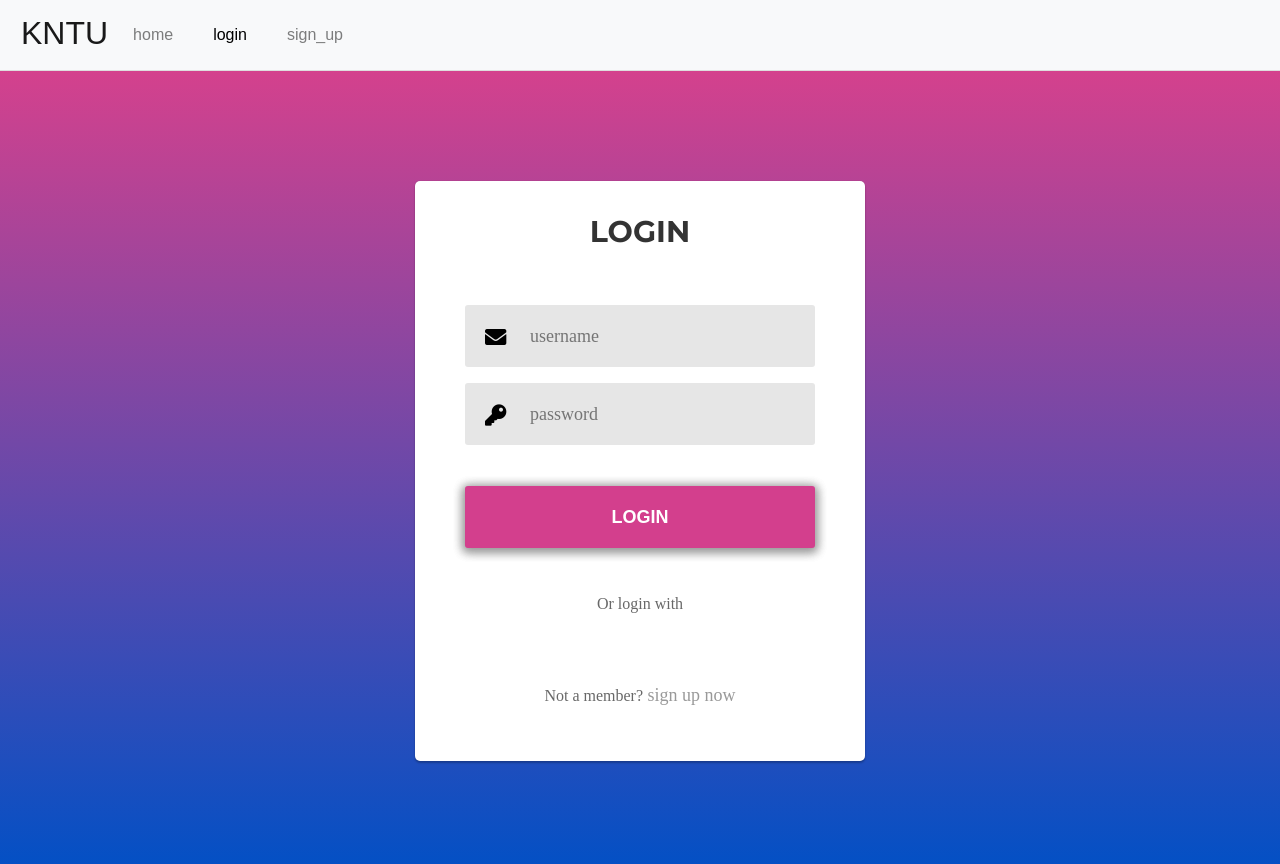
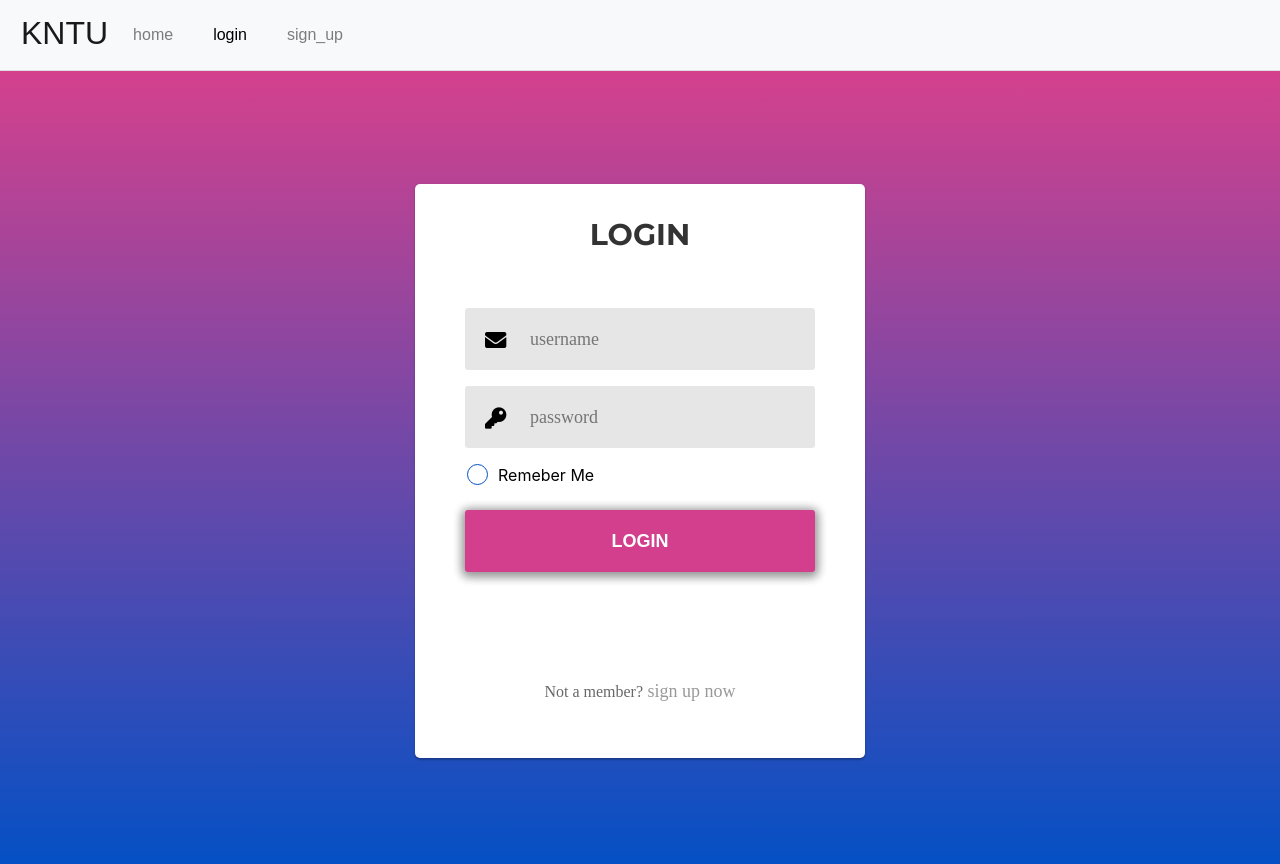
Before and after one commit to shamohamin/gitlab-project, a React (Create React App) app: page /#/login in a window 1280 px wide. Shown: the top 864 px of the page. Built offline with nearby package versions, Linux system fonts and the light colour scheme.

Commit message:
added remeber me functionality

```diff
--- a/src/components/LoginWrapper.tsx
+++ b/src/components/LoginWrapper.tsx
@@ -19,7 +19,7 @@ import { RoutePropsType } from "../routes";
 class LoginWrapper
   extends React.Component<
     interfaces.linkDispatchPropsLogin & RouteComponentProps<RoutePropsType>,
-    interfaces.LoginStateType
+    interfaces.LoginStateType & { remeberMe: boolean }
   >
   implements interfaces.LoginRegisterComponent {
   constructor(
@@ -28,6 +28,7 @@ class LoginWrapper
   ) {
     super(props);
     this.state = {
+      remeberMe: false,
       data: {
         username: "",
         password: "",
@@ -55,11 +56,29 @@ class LoginWrapper
     this.setState((state) => {
       state.data[event.target.name && event.target.name] = event.target.value;
       state.rules[event.target.name && event.target.name].isDirty = true;
-      state.errors['login'] = []
+      state.errors["login"] = [];
       return {
         ...state,
       };
     });
+  };
+
+  componentDidMount() {
+    if (localStorage.getItem("username")) {
+      this.setState({
+        data: {
+          ...this.state.data,
+          username: localStorage.getItem("username")! as string,
+        },
+        remeberMe: true,
+      });
+    }
+  }
+
+  onChangeSelect = (event: React.ChangeEvent<HTMLInputElement>) => {
+    if (event) {
+      this.setState({ remeberMe: event!.target.checked });
+    }
   };
 
   onSubmit: (ev: React.FormEvent<HTMLFormElement>) => Promise<void> = async (
@@ -68,6 +87,9 @@ class LoginWrapper
     ev.preventDefault();
     try {
       if (this.validate()) {
+        if (this.state.remeberMe) {
+          localStorage.setItem("username", this.state.data.username);
+        }
         await this.props.fetchUser({ ...this.state.data }, URLS.LOGINUSER);
         if (this.props.location.state) {
           if ("from" in this.props.location.state) {
@@ -131,15 +153,17 @@ class LoginWrapper
     Object.keys(this.state.rules).forEach((key: string) => {
       dirty[key] = this.state.rules[key].isDirty;
     });
-    console.log(this.state.errors);
+
     return (
       <Login
+        onChangeSelect={this.onChangeSelect}
         onChange={this.onChange}
         values={this.state.data}
         onSubmit={this.onSubmit}
         errors={this.state.errors}
         isDirty={dirty}
         name={"Login"}
+        remeberMe={this.state.remeberMe}
       />
     );
   }
--- a/src/views/Login.tsx
+++ b/src/views/Login.tsx
@@ -13,7 +13,7 @@ export const spanStyle: React.CSSProperties = {
   width: "100%",
   paddingBottom: "8wpx",
   marginBottom: "3px",
-  textAlign:'center'
+  textAlign: "center",
 };
 
 export const divStyle: React.CSSProperties = {
@@ -41,9 +41,10 @@ export const Login: React.FunctionComponent<interfaces.LoginPropsType> = ({
   errors,
   isDirty,
   name,
+  remeberMe,
 }) => {
   const history = useHistory();
-
+  // const [remeber, setRemeber] = useState<boolean>(false);
   const inputs: interfaces.InputProps[] = Object.keys(values).map(
     (key: string) => {
       return {
@@ -108,13 +109,25 @@ export const Login: React.FunctionComponent<interfaces.LoginPropsType> = ({
               : null
             : null}
           {inputGenerator(inputs)}
+          {name!.toLowerCase() === "login" ? (
+            <div className="remember-me">
+              <input
+                className="rem-input"
+                type="checkbox"
+                name="remeber-me"
+                value={"remeber"}
+                checked={remeberMe}
+                onChange={onChangeSelect}
+              />
+              <label>Remeber Me</label>
+            </div>
+          ) : null}
           <div className="form-btn">
             {" "}
             <button type="submit"> {name!.toUpperCase()} </button>{" "}
           </div>
-
           <div className="text-center">
-            <span> Or login with </span>
+            {/* <span> Or login with </span> */}
           </div>
           {/* <div className="google">
             <GoogleLogin clientId="" buttonText="Google" />
--- a/src/views/interfaces.ts
+++ b/src/views/interfaces.ts
@@ -4,7 +4,7 @@ import { EditorState as ES } from "draft-js";
 export declare module interfaces {
   export type LoginPropsType = {
     onChange: (e: React.ChangeEvent<HTMLInputElement>) => void;
-    onChangeSelect?: (e: React.ChangeEvent<HTMLSelectElement>) => void;
+    onChangeSelect?: (e: React.ChangeEvent<HTMLInputElement>) => void;
     values: {
       [key: string]: string;
     };
@@ -14,6 +14,7 @@ export declare module interfaces {
       [key: string]: boolean | undefined;
     };
     name?: string;
+    remeberMe?: boolean;
   };
 
   export type MainNavbarTypes = {
```
